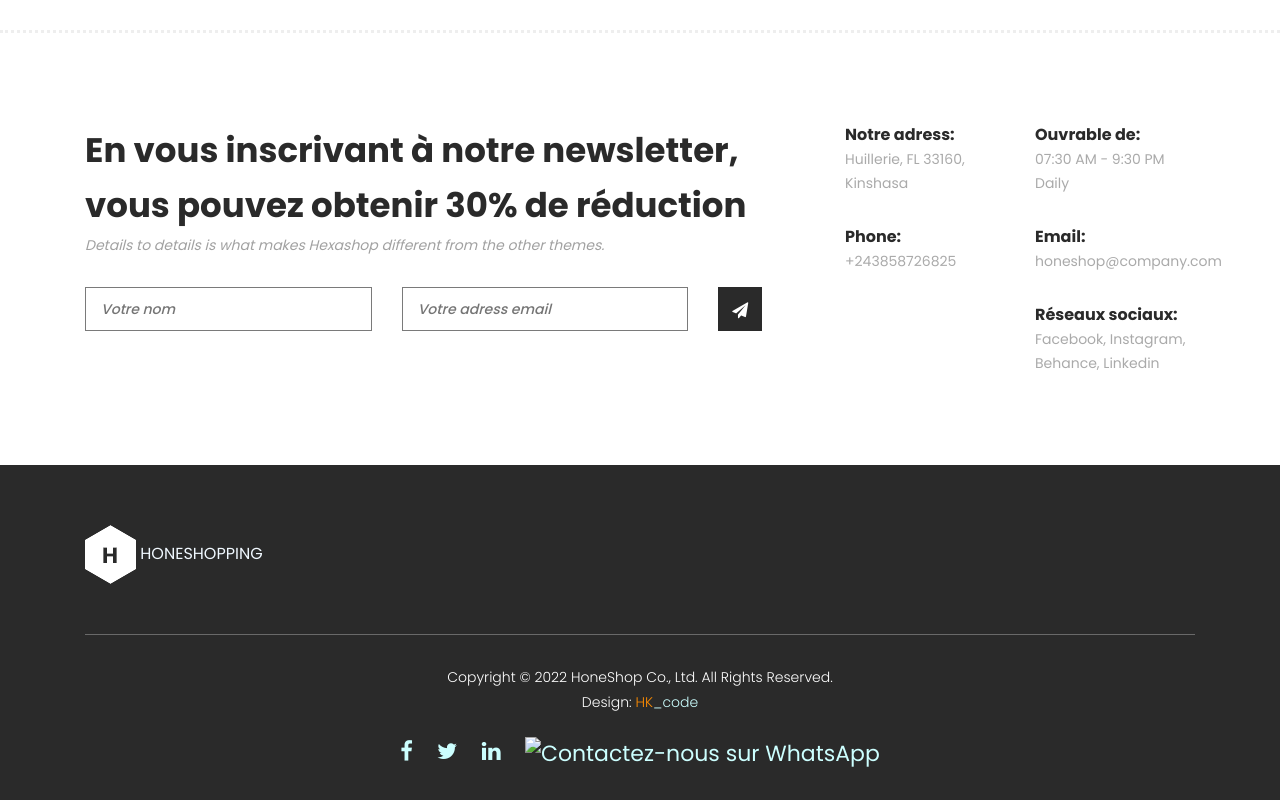
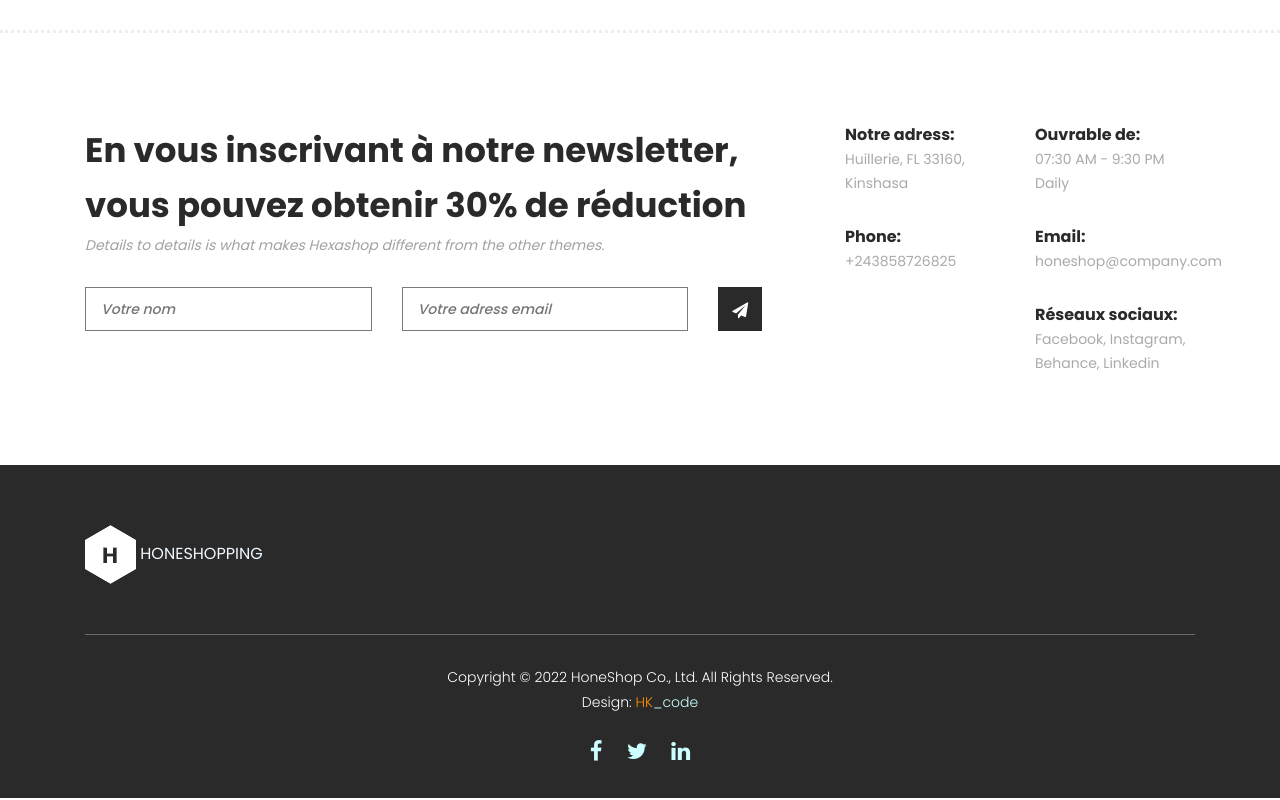
Before and after one commit to Kakesa/honey, a plain HTML site: page index.html in a window 1280 px wide. Shown: the part 5526-6326 px from the top of the page. Drawn offline with Linux system fonts and the light colour scheme.

```diff
--- a/index.html
+++ b/index.html
@@ -961,7 +961,7 @@
                             <li><a href="#"><i class="fa fa-facebook"></i></a></li>
                             <li><a href="#"><i class="fa fa-twitter"></i></a></li>
                             <li><a href="#"><i class="fa fa-linkedin"></i></a></li>
-                            <li><a href="https://wa.me/<243828863897>" target="_blank"><img src="chemin-vers-votre-icône-whatsapp" alt="Contactez-nous sur WhatsApp"></a></li>
+
                         </ul>
                     </div>
                 </div>
```
